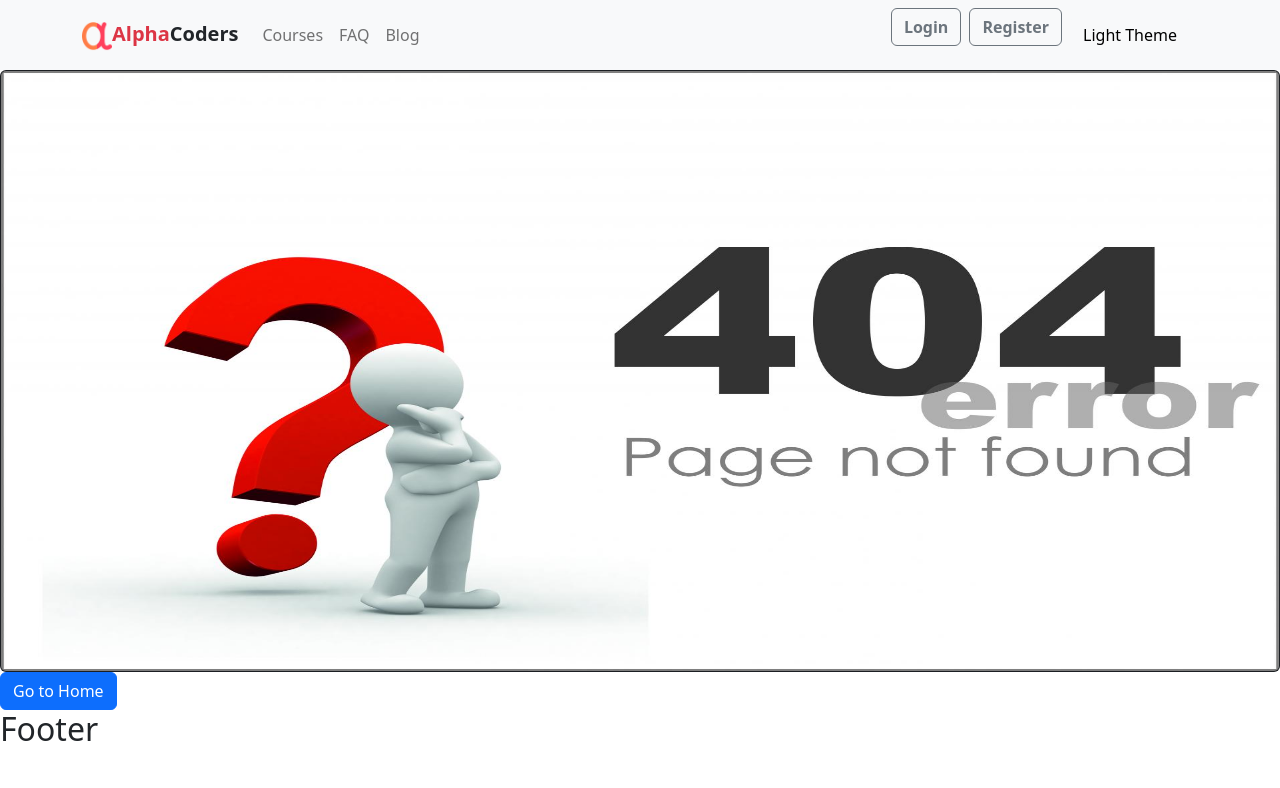
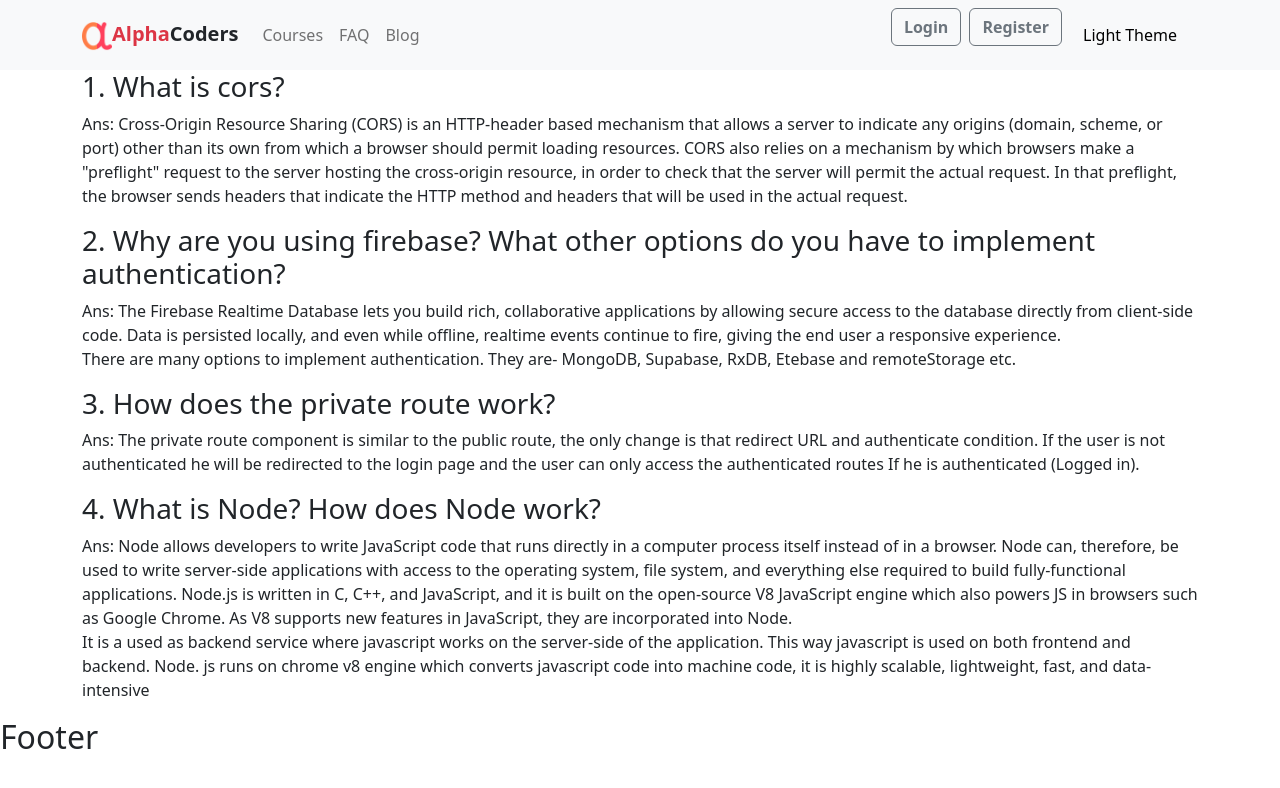
Before and after one commit to NafisaAhmed/alpha-coders-client-side, a React (Create React App) app: page /blog in a window 1280 px wide. Shown: the top 788 px of the page. Built offline with nearby package versions, Linux system fonts and the light colour scheme; no server answers.

Commit message:
blog added

```diff
--- /dev/null
+++ b/src/Pages/Blog/Blog.js
@@ -0,0 +1,22 @@
+import React from 'react';
+import { Container } from 'react-bootstrap';
+
+const Blog = () => {
+    return (
+        <Container>
+            <h3>1. What is cors?</h3>
+            <p>Ans: Cross-Origin Resource Sharing (CORS) is an HTTP-header based mechanism that allows a server to indicate any origins (domain, scheme, or port) other than its own from which a browser should permit loading resources. CORS also relies on a mechanism by which browsers make a "preflight" request to the server hosting the cross-origin resource, in order to check that the server will permit the actual request. In that preflight, the browser sends headers that indicate the HTTP method and headers that will be used in the actual request.</p>
+            <h3>2. Why are you using firebase? What other options do you have to implement authentication?</h3>
+            <p>Ans: The Firebase Realtime Database lets you build rich, collaborative applications by allowing secure access to the database directly from client-side code. Data is persisted locally, and even while offline, realtime events continue to fire, giving the end user a responsive experience. <br />There are many options to implement authentication. They are- MongoDB, Supabase, RxDB, Etebase and remoteStorage etc.</p>
+            <h3>3. How does the private route work?</h3>
+            <p>Ans: The private route component is similar to the public route, the only change is that redirect URL and authenticate condition. If the user is not authenticated he will be redirected to the login page and the user can only access the authenticated routes If he is authenticated (Logged in).</p>
+            <h3>4. What is Node? How does Node work?</h3>
+            <p>Ans: Node allows developers to write JavaScript code that runs directly in a computer process itself instead of in a browser. Node can, therefore, be used to write server-side applications with access to the operating system, file system, and everything else required to build fully-functional applications.
+
+                Node.js is written in C, C++, and JavaScript, and it is built on the open-source V8 JavaScript engine which also powers JS in browsers such as Google Chrome. As V8 supports new features in JavaScript, they are incorporated into Node. <br />
+                It is a used as backend service where javascript works on the server-side of the application. This way javascript is used on both frontend and backend. Node. js runs on chrome v8 engine which converts javascript code into machine code, it is highly scalable, lightweight, fast, and data-intensive</p>
+        </Container>
+    );
+};
+
+export default Blog;
--- a/src/Pages/Shared/Header/Header.js
+++ b/src/Pages/Shared/Header/Header.js
@@ -36,7 +36,7 @@ const Header = () => {
                     <Nav className="me-auto">
                         <Nav.Link href="/courses">Courses</Nav.Link>
                         <Nav.Link href="#pricing">FAQ</Nav.Link>
-                        <Nav.Link href="#pricing">Blog</Nav.Link>
+                        <Nav.Link href="/blog">Blog</Nav.Link>
                     </Nav>
                     <Nav>
                         <>
--- a/src/Routes/routes.js
+++ b/src/Routes/routes.js
@@ -1,5 +1,6 @@
 import { createBrowserRouter } from "react-router-dom";
 import Main from "../layout/Main";
+import Blog from "../Pages/Blog/Blog";
 import CheckoutPage from "../Pages/Courses/Courses/CheckoutPage/CheckoutPage";
 import CourseDetails from "../Pages/Courses/Courses/CourseDetails/CourseDetails";
 import Courses from "../Pages/Courses/Courses/Courses";
@@ -34,6 +35,10 @@ export const routes = createBrowserRouter([
                 loader: ({ params }) => fetch(`http://localhost:5000/checkout/${params.id}`)
             },
             {
+                path: '/blog',
+                element: <Blog></Blog>
+            },
+            {
                 path: '/login',
                 element: <Login></Login>
             },
```
